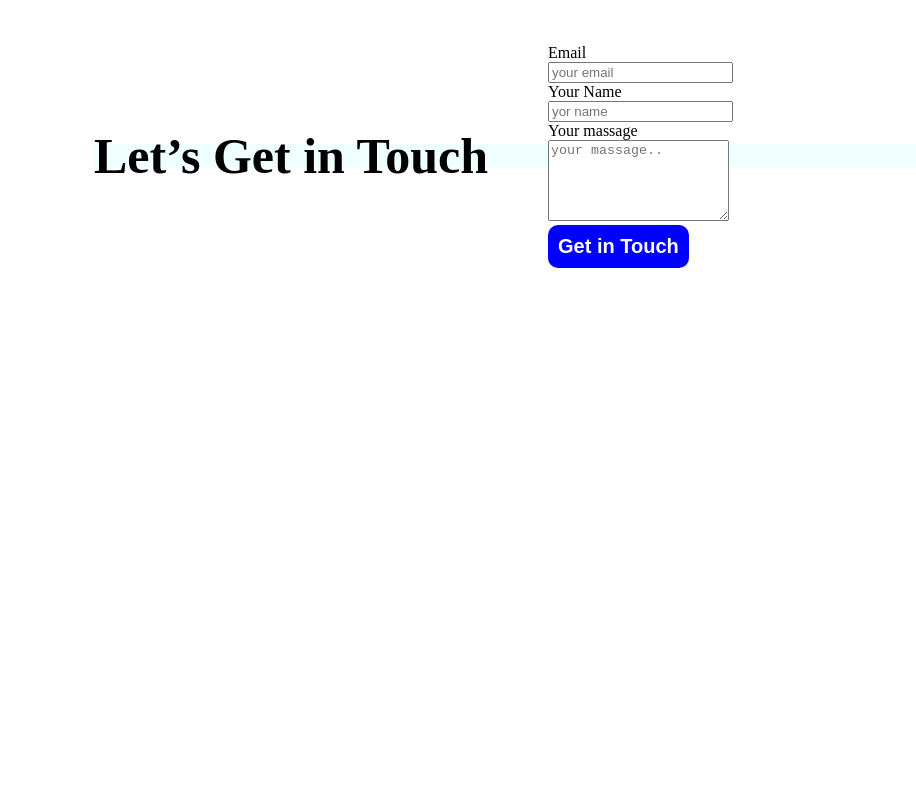
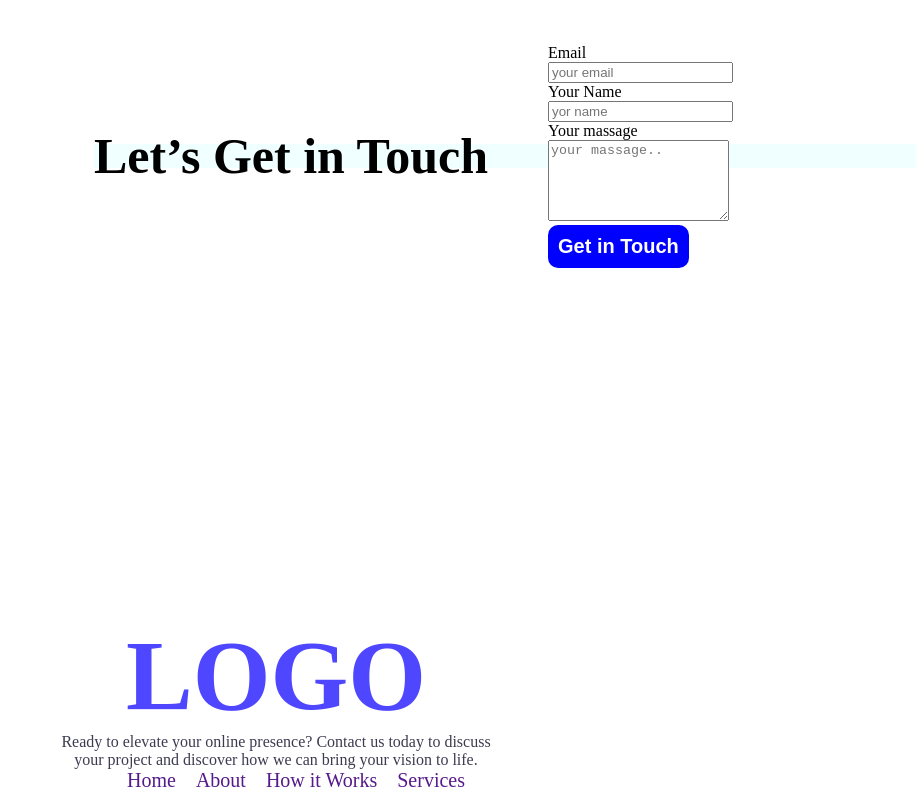
Before and after one commit to TajidulMarshiun/Build-website, a plain HTML site: page index.html in a window 1280 px wide. Shown: the part 3055-3855 px from the top of the page, without its empty margins (364-1280 px from the left). Before the commit the page ends 3673 px from the top, so only its background shows below. Drawn offline with Linux system fonts and the light colour scheme.

Commit message:
6th commit

```diff
--- a/index.html
+++ b/index.html
@@ -136,6 +136,22 @@
 
     </main>
 
+    <footer>
+        <div>
+            <h1 class="web-name">LOGO</h1>
+            <p class="banner-description fotter-description">Ready to elevate your online presence? Contact us today to discuss <br>your project and discover how we can bring your vision to life.</p>
+        </div>
+        <div>
+            <nav>
+                <ul class="navigation">
+                    <li><a href="">Home</a></li>
+                    <li><a href="">About</a></li>
+                    <li><a href="">How it Works</a></li>
+                    <li><a href="">Services</a></li>
+                </ul>
+            </nav>
+        </div>
+    </footer>
 
 </body>
 </html>
```
